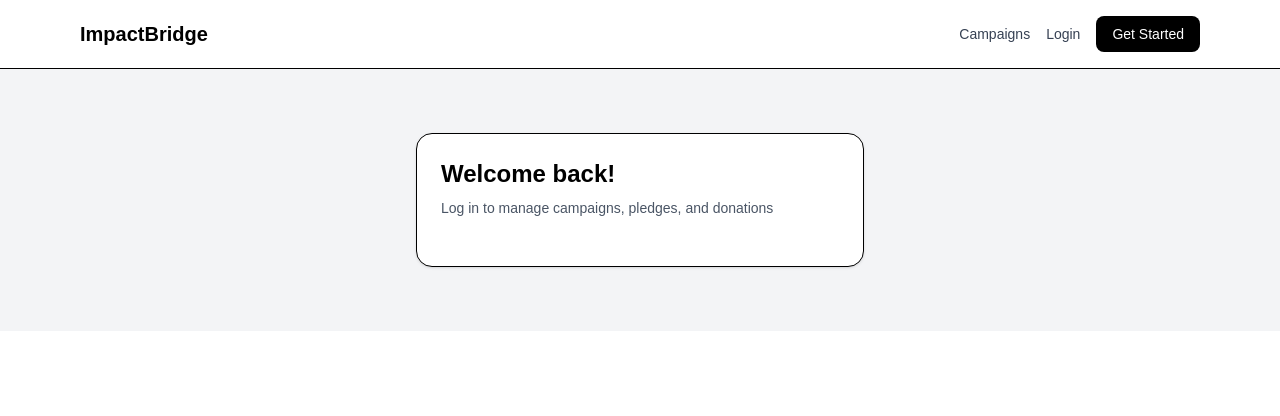
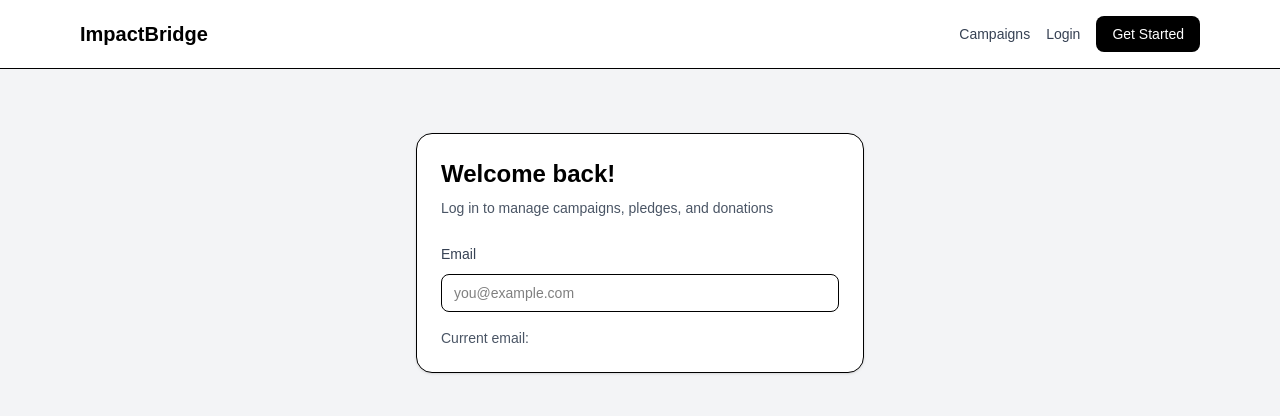
Before and after one commit to dung-ngo/impactbridge, a Next.js app: page /login in a window 1280 px wide. Shown: the top 416 px of the page. Built offline with nearby package versions, Linux system fonts and the light colour scheme.

Commit message:
feat: add basic login form email input

```diff
--- a/app/login/page.tsx
+++ b/app/login/page.tsx
@@ -1,4 +1,5 @@
 import AuthCard from "@/src/features/auth/components/AuthCard";
+import { LoginForm } from "@/src/features/auth/components/LoginForm";
 
 export default function LoginPage() {
   return (
@@ -6,7 +7,9 @@ export default function LoginPage() {
       <AuthCard
         title="Welcome back!"
         description="Log in to manage campaigns, pledges, and donations"
-      />
+      >
+        <LoginForm />
+      </AuthCard>
     </main>
   );
 }
--- /dev/null
+++ b/src/features/auth/components/LoginForm.tsx
@@ -0,0 +1,25 @@
+"use client";
+import { useState } from "react";
+
+export function LoginForm() {
+  const [email, setEmail] = useState<string>("");
+  return (
+    <form className="space-y-4">
+      <div>
+        <label htmlFor="email" className="text-sm font-medium text-gray-700">
+          Email
+        </label>
+        <input
+          id="email"
+          name="email"
+          type="email"
+          value={email}
+          onChange={(event) => setEmail(event.target.value)}
+          placeholder="you@example.com"
+          className="mt-2 w-full rounded-lg border px-3 py-2 text-sm outline-none focus:border-black"
+        />
+      </div>
+      <p className="text-sm text-gray-600">Current email: {email}</p>
+    </form>
+  );
+}
```
